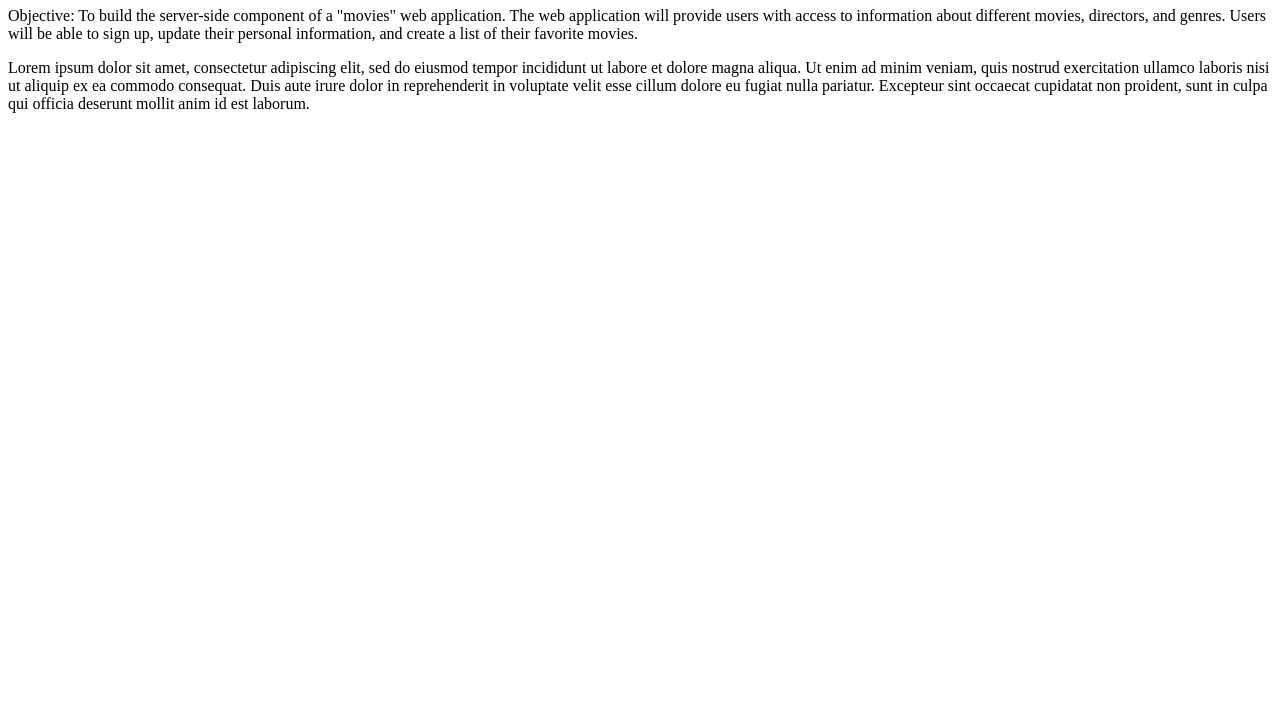
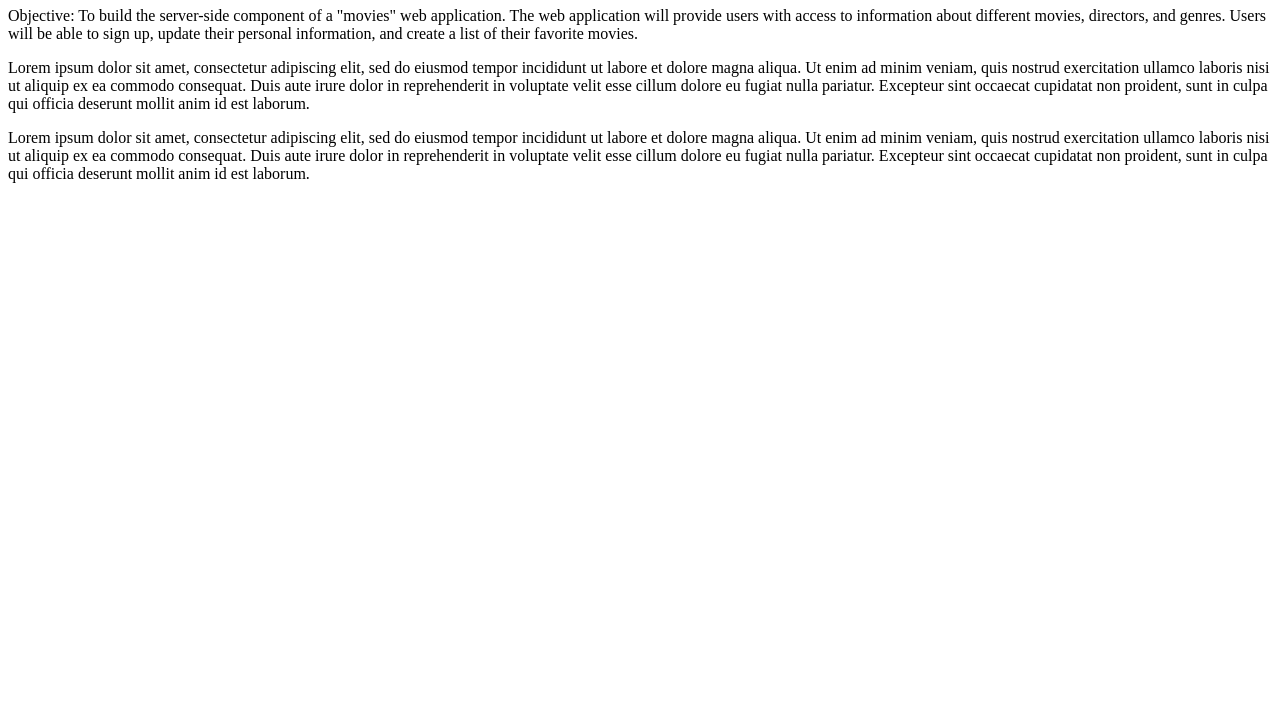
Before and after one commit to woodama2/movie_api, a plain HTML site: page documentation.html in a window 1280 px wide. Shown: the part 73-800 px from the top of the page. Drawn offline with Linux system fonts and the light colour scheme.

Commit message:
trying to use command like to push a commit

```diff
--- a/documentation.html
+++ b/documentation.html
@@ -23,5 +23,14 @@
       cupidatat non proident, sunt in culpa qui officia deserunt mollit anim id
       est laborum.
     </p>
+    <p>
+      Lorem ipsum dolor sit amet, consectetur adipiscing elit, sed do eiusmod
+      tempor incididunt ut labore et dolore magna aliqua. Ut enim ad minim
+      veniam, quis nostrud exercitation ullamco laboris nisi ut aliquip ex ea
+      commodo consequat. Duis aute irure dolor in reprehenderit in voluptate
+      velit esse cillum dolore eu fugiat nulla pariatur. Excepteur sint occaecat
+      cupidatat non proident, sunt in culpa qui officia deserunt mollit anim id
+      est laborum.
+    </p>
   </body>
 </html>
```
